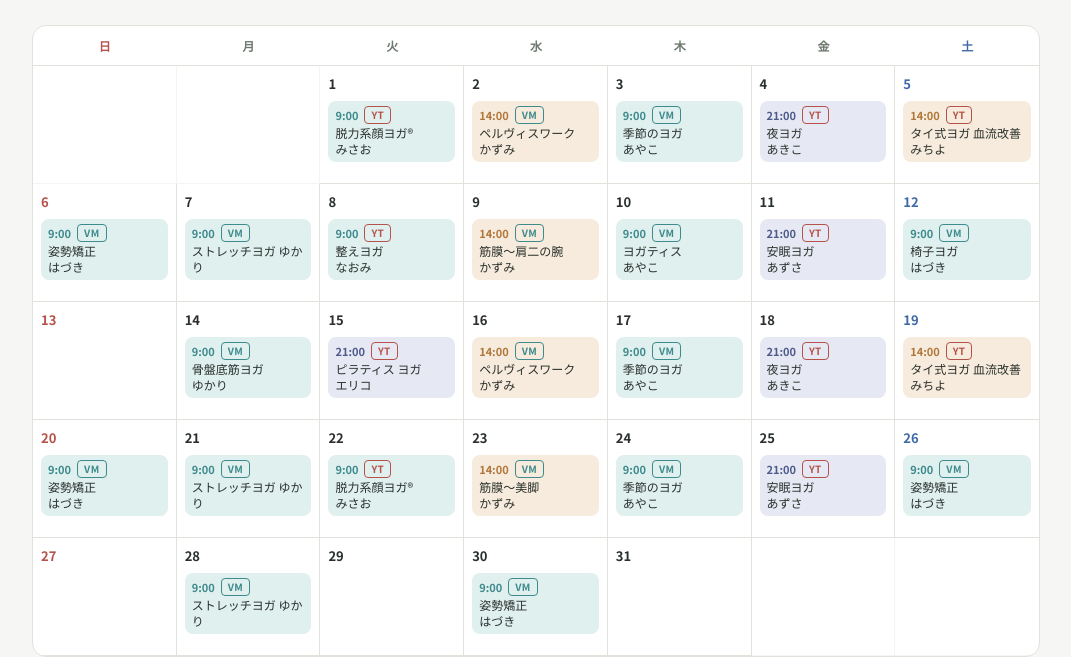
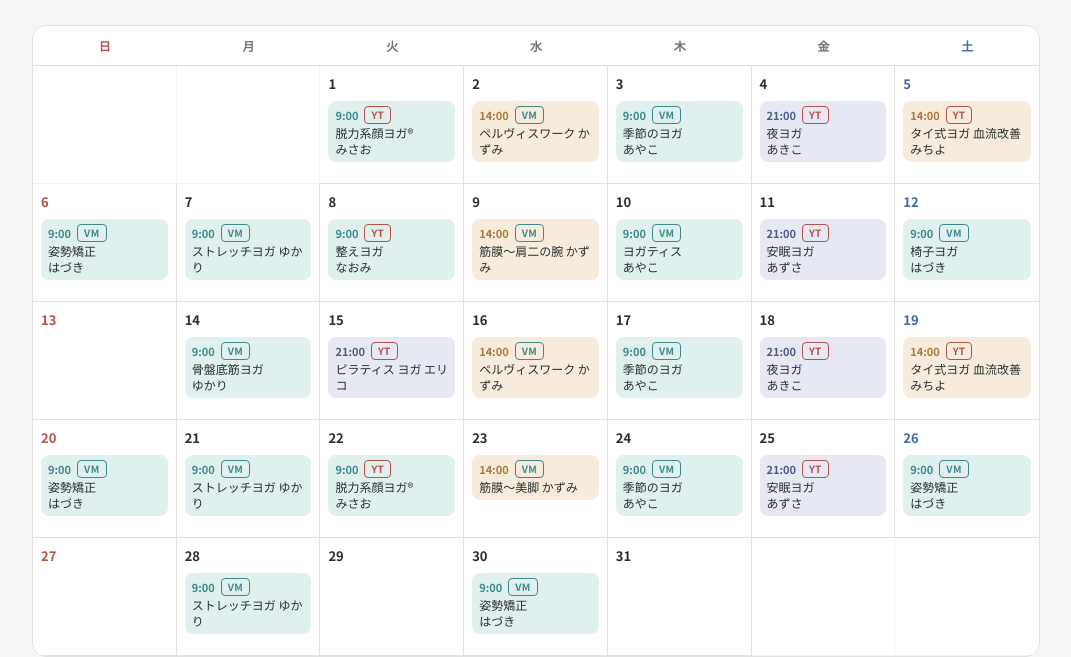
Before and after one commit to hazukiyo2002-source/yoga-live-calendar-2026-12, a plain HTML site: page index.html in a window 1280 px wide. Shown: the part 173-830 px from the top of the page, without its empty margins (104-1175 px from the left). Drawn offline with Linux system fonts and the light colour scheme; a web font is replaced by a local one.

Commit message:
かずみ・エリコの回も改行なしで表示

```diff
--- a/index.html
+++ b/index.html
@@ -167,27 +167,27 @@ footer{color:var(--muted);font-size:12px}
 })();
 const events=[
   {d:1,time:"9:00",name:"脱力系顔ヨガ®",by:"みさお",url:"https://www.youtube.com/live/3AAt7FffEZ0"},
-  {d:2,time:"14:00",name:"ペルヴィスワーク",by:"かずみ",pf:"vm",url:"https://vimeo.com/event/6380492/embed/fee7fe091d"},
+  {d:2,time:"14:00",name:"ペルヴィスワーク かずみ",pf:"vm",url:"https://vimeo.com/event/6380492/embed/fee7fe091d"},
   {d:3,time:"9:00",name:"季節のヨガ",by:"あやこ",pf:"vm",url:"https://vimeo.com/event/6368870/embed/8edc0165f3"},
   {d:4,time:"21:00",name:"夜ヨガ",by:"あきこ",desc:"お身体をほぐして冷え対策のストレッチをします",url:"https://www.youtube.com/live/tZeM1HL3Uv0"},
   {d:5,time:"14:00",name:"タイ式ヨガ 血流改善 みちよ",url:"https://www.youtube.com/live/yA1c7JCzFi0"},
   {d:6,time:"9:00",name:"姿勢矯正",by:"はづき",pf:"vm",url:"https://vimeo.com/event/6368886/embed/fccb0421f5"},
   {d:7,time:"9:00",name:"ストレッチヨガ ゆかり",pf:"vm",url:"https://vimeo.com/event/6378648/embed/eb496b55ef"},
   {d:8,time:"9:00",name:"整えヨガ",by:"なおみ",url:"https://www.youtube.com/live/ztRjCgOm5p4"},
-  {d:9,time:"14:00",name:"筋膜～肩二の腕",by:"かずみ",pf:"vm",url:"https://vimeo.com/event/6380496/embed/4cd686dc17"},
+  {d:9,time:"14:00",name:"筋膜～肩二の腕 かずみ",pf:"vm",url:"https://vimeo.com/event/6380496/embed/4cd686dc17"},
   {d:10,time:"9:00",name:"ヨガティス",by:"あやこ",pf:"vm",url:"https://vimeo.com/event/6368871/embed/ff5a51803c"},
   {d:11,time:"21:00",name:"安眠ヨガ",by:"あずさ",url:"https://www.youtube.com/live/leDqn1bdCMM"},
   {d:12,time:"9:00",name:"椅子ヨガ",by:"はづき",pf:"vm",url:"https://vimeo.com/event/6368888/embed/4aee9209c6"},
   {d:14,time:"9:00",name:"骨盤底筋ヨガ",by:"ゆかり",pf:"vm",url:"https://vimeo.com/event/6378650/embed/b14fdf4464"},
-  {d:15,time:"21:00",name:"ピラティス ヨガ",by:"エリコ",url:"https://www.youtube.com/live/cMmzRRM9PhQ"},
-  {d:16,time:"14:00",name:"ペルヴィスワーク",by:"かずみ",pf:"vm",url:"https://vimeo.com/event/6380498/embed/ce4a22f0f7"},
+  {d:15,time:"21:00",name:"ピラティス ヨガ エリコ",url:"https://www.youtube.com/live/cMmzRRM9PhQ"},
+  {d:16,time:"14:00",name:"ペルヴィスワーク かずみ",pf:"vm",url:"https://vimeo.com/event/6380498/embed/ce4a22f0f7"},
   {d:17,time:"9:00",name:"季節のヨガ",by:"あやこ",pf:"vm",url:"https://vimeo.com/event/6368874/embed/bd1af2e7f7"},
   {d:18,time:"21:00",name:"夜ヨガ",by:"あきこ",desc:"お身体をほぐして冷え対策のストレッチをします",url:"https://www.youtube.com/live/1-Bi4cxSKjs"},
   {d:19,time:"14:00",name:"タイ式ヨガ 血流改善 みちよ",url:"https://www.youtube.com/live/lxJNpes8AKg"},
   {d:20,time:"9:00",name:"姿勢矯正",by:"はづき",pf:"vm",url:"https://vimeo.com/event/6368891/embed/32c80fe7dc"},
   {d:21,time:"9:00",name:"ストレッチヨガ ゆかり",pf:"vm",url:"https://vimeo.com/event/6378652/embed/8682aa6879"},
   {d:22,time:"9:00",name:"脱力系顔ヨガ®",by:"みさお",url:"https://www.youtube.com/live/FopQ3DsZg_U"},
-  {d:23,time:"14:00",name:"筋膜～美脚",by:"かずみ",pf:"vm",url:"https://vimeo.com/event/6380499/embed/cea3a93a66"},
+  {d:23,time:"14:00",name:"筋膜～美脚 かずみ",pf:"vm",url:"https://vimeo.com/event/6380499/embed/cea3a93a66"},
   {d:24,time:"9:00",name:"季節のヨガ",by:"あやこ",pf:"vm",url:"https://vimeo.com/event/6368875/embed/7628c15741"},
   {d:25,time:"21:00",name:"安眠ヨガ",by:"あずさ",url:"https://www.youtube.com/live/XzKIy-GlYec"},
   {d:26,time:"9:00",name:"姿勢矯正",by:"はづき",pf:"vm",url:"https://vimeo.com/event/6368894/embed/a7045d2c08"},
```
